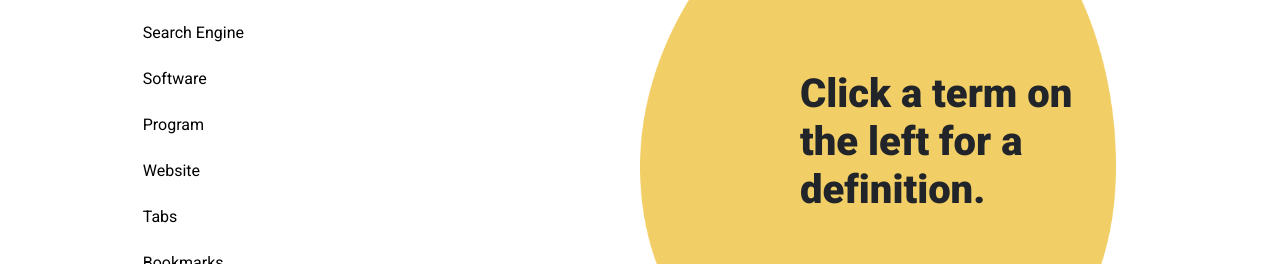
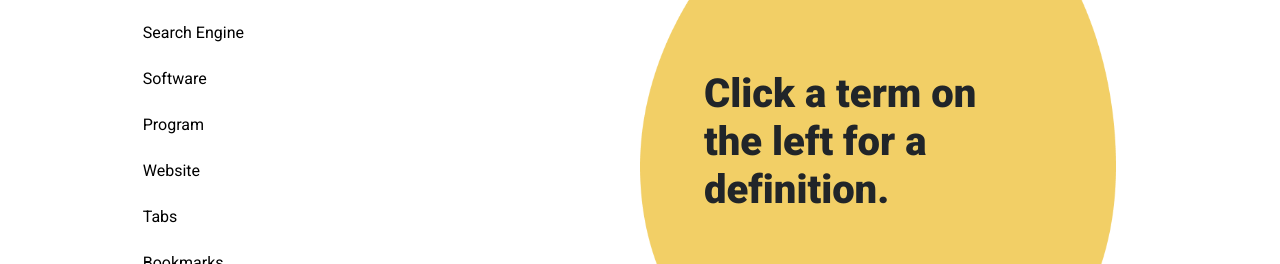
Before and after one commit to qingge-yu/hackathon-frontend, a React (Create React App) app: page /glossary in a window 1280 px wide. Shown: the part 358-622 px from the top of the page. Built offline with nearby package versions, Linux system fonts and the light colour scheme; no server answers.

Commit message:
changes text position

```diff
--- a/src/components/GlossaryComponent/GlossaryDefinition.css
+++ b/src/components/GlossaryComponent/GlossaryDefinition.css
@@ -3,7 +3,7 @@
     flex-direction: column;
     justify-content: center;
     align-items: flex-start;
-    margin: auto;
+    margin: auto auto auto 0;
 }
 
 .glossaryComponentText {
--- a/src/components/GlossaryDefault/GlossaryDefault.css
+++ b/src/components/GlossaryDefault/GlossaryDefault.css
@@ -1,5 +1,5 @@
 .glossaryDefaultText {
-    margin: auto;
+    margin: auto auto auto 10%;
     width: 50%;
     font-weight: 600;
 }
```
